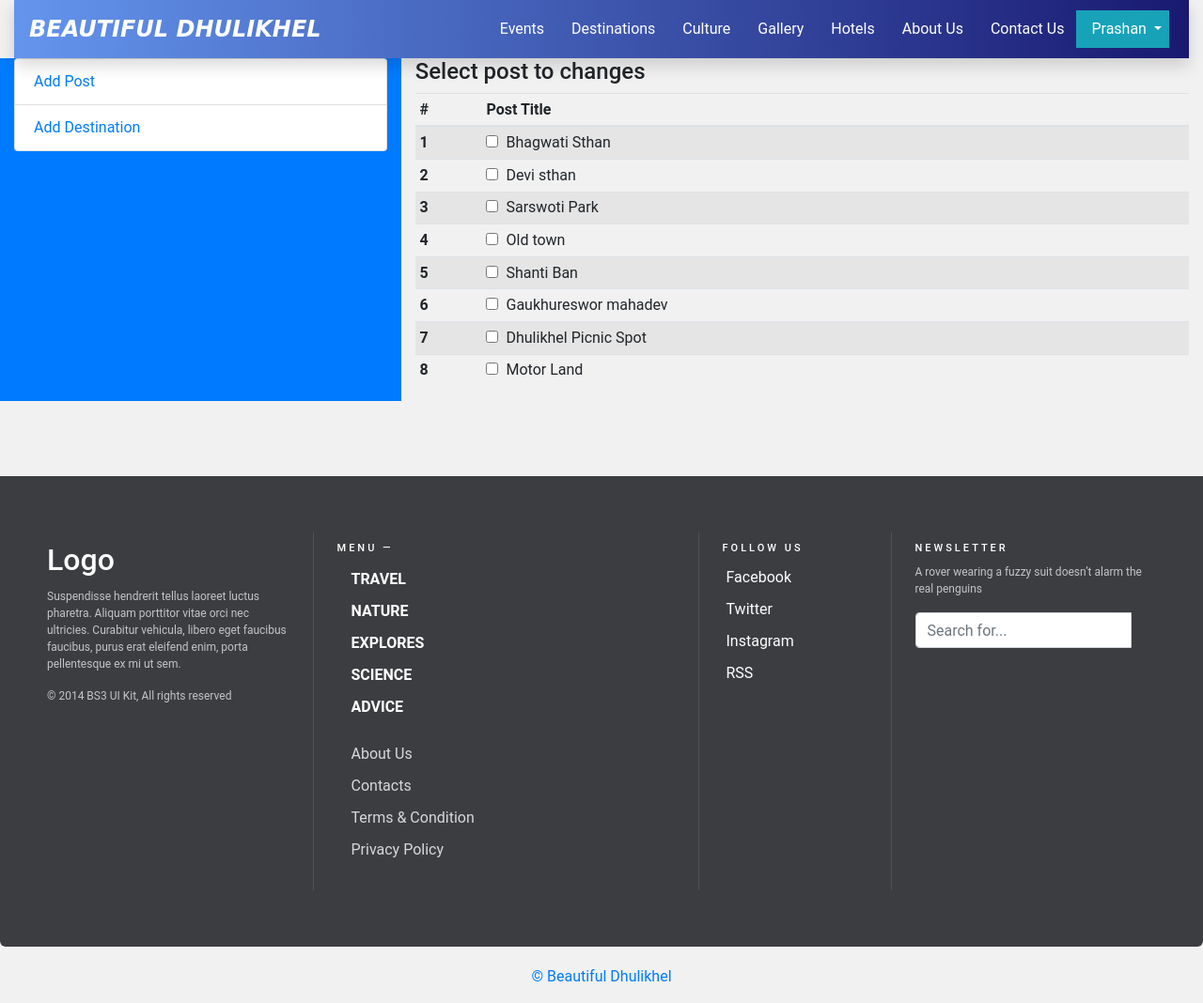
After one commit to ByanjuP/bdhkl, a Django app: page /dashboard/ in a window 1280 px wide. The commit adds this page. Shown: the whole page at 94% size. Run offline with Django 3.2, Linux system fonts and the light colour scheme; a user stored in the database is signed in; data comes from the database, SQL or seed files in the repository; both versions use the stored data as it was after the commit; some libraries are stand-ins or nearby versions.

Commit message:
dashboard

```diff
--- a/bdhkl_app/admin.py
+++ b/bdhkl_app/admin.py
@@ -1,5 +1,5 @@
 from django.contrib import admin
-from .models import Post, Destinations
+from .models import Post, Destinations, Gallery
 from django_summernote.admin import SummernoteModelAdmin
 
 # Register your models here.
@@ -11,3 +11,4 @@ class DestinationsAdmin(SummernoteModelAdmin):
 
 admin.site.register(Post,PostAdmin)
 admin.site.register(Destinations,DestinationsAdmin)
+admin.site.register(Gallery)
--- a/bdhkl_app/static/css/mycss.css
+++ b/bdhkl_app/static/css/mycss.css
@@ -8,12 +8,16 @@ body
         background-image: linear-gradient(to right, cornflowerblue, midnightblue);
         margin-right: 15px;
         margin-left: 15px;
-    box-shadow: ;
+     box-shadow: ;
 
 
 
 }
 
+.navbar-collapse li{
+    margin-right: 5px;
+
+}
 .my-nav a
 {
     color: white;
@@ -23,13 +27,18 @@ body
 {
    background-color: whitesmoke;
     color:black;
-    transition: all .35s ease-in-out;
-
+    transition: all .5s ease-in-out;
+    animation: ease-in;
+    border-radius: 25%;
 
 
 
 }
-
+.nav-font{
+    font-family: 'Rancho', cursive;
+    font-style: italic;
+    font-size: x-large;
+}
 .my-dropdown a
 {
     color: black;
--- a/bdhkl_app/templates/base/navbar.html
+++ b/bdhkl_app/templates/base/navbar.html
@@ -2,8 +2,8 @@
 {% load static %}
 
 {% block content %}
-<nav class="navbar navbar-expand-lg my-nav sticky-top shadow">
-  <a class="navbar-brand font-weight-bold text-uppercase " href="{% url 'home' %}">Beautiful Dhulikhel</a>
+<nav class="navbar navbar-expand-lg my-nav sticky-top shadow ">
+  <a class="navbar-brand font-weight-bold text-uppercase nav-font" href="{% url 'home' %}">Beautiful Dhulikhel</a>
 
   <button class="navbar-toggler" type="button" data-toggle="collapse" data-target="#navbarNavDropdown" aria-controls="navbarNavDropdown" aria-expanded="false" aria-label="Toggle navigation">
     <span class="navbar-toggler-icon"></span>
@@ -12,35 +12,36 @@
     <ul class="navbar-nav  ml-auto">
 
       <li class="nav-item">
-        <a class="nav-link" href="#">Events</a>
+        <a class="nav-link" href="#"><i class="fas fa-clock mr-2"></i>Events</a>
       </li>
       <li class="nav-item">
-        <a class="nav-link" href="#">Destinations</a>
+        <a class="nav-link" href="#"><i class="fas fa-map-marked mr-2 "></i>Destinations</a>
       </li>
       <li class="nav-item">
-        <a class="nav-link" href="#">Culture</a>
+        <a class="nav-link" href="#"><i class="fas fa-star-of-david  mr-2 "></i>Culture</a>
       </li>
       <li class="nav-item">
-        <a class="nav-link" href="#">Gallery</a>
+        <a class="nav-link" href="{% url 'gallery' %}"><i class="fas fa-image mr-2 "></i>Gallery</a>
       </li>
       <li class="nav-item">
-        <a class="nav-link" href="#">Hotels</a>
+        <a class="nav-link" href="#"><i class="fas fa-hotel mr-2 "></i>Hotels</a>
       </li>
        <li class="nav-item">
-        <a class="nav-link" href="#">About Us</a>
+        <a class="nav-link" href="#"><i class="fas fa-info mr-2 "></i>About Us</a>
       </li>
        <li class="nav-item">
-        <a class="nav-link" href="#">Contact Us</a>
+        <a class="nav-link" href="#"><i class="fas fa-mail-bulk mr-2 "></i>Contact Us</a>
       </li>
       {% if user.is_authenticated %}
       <li class="nav-item dropdown ">
         <a class="nav-link dropdown-toggle bg-info text-white" href="#" id="navbarDropdownMenuLink" role="button" data-toggle="dropdown" aria-haspopup="true" aria-expanded="false">
-          {{ user | capfirst }}
+          <i class="fas fa-user-check mr-2 "></i>{{ user | capfirst }}
         </a>
         <div class="dropdown-menu my-dropdown " aria-labelledby="navbarDropdownMenuLink">
-          <a class="dropdown-item" href="#">Dashboard</a>
-          <a class="dropdown-item" href="#">Profile</a>
-          <a class="dropdown-item" href="{% url 'logout' %}">Logout</a>
+          <a class="dropdown-item" href="{% url 'dashboard' %}"><i class="fas fa-columns mr-2 "></i>Dashboard</a>
+          <a class="dropdown-item" href="#"><i class="fas fa-pen mr-2 "></i>Profile</a>
+          <a class="dropdown-item" href="{% url 'post-create' %}"><i class="fas fa-edit mr-2 "></i>Add Post</a>
+          <a class="dropdown-item" href="{% url 'logout' %}"><i class="fas fa-sign-out-alt mr-2 "></i>Logout</a>
 
         </div>
       </li>
--- /dev/null
+++ b/bdhkl_app/templates/dashboard.html
@@ -0,0 +1,39 @@
+{% extends 'index.html' %}
+{% load static % }
+
+
+{% block content %}
+<div class="container-fluid" >
+    <div class="row">
+        <div class="col-md-4 bg-primary">
+            <ul class="list-group">
+                 <li class="list-group-item"><a href="{% url 'post-create' %}"><i class=" fas fa-map"></i> Add Post</a> </li>
+                <li class="list-group-item"><a href="{% url 'destination-create' %}"><i class=" fas fa-map"></i> Add Destination</a> </li>
+
+            </ul>
+
+        </div>
+        <div class="col-md-8 ">
+            <table class="table  table-sm table-striped">
+  <thead>
+  <h4>Select post to changes</h4>
+    <tr>
+      <th scope="col">#</th>
+        <th scope="col">Post Title</th>
+
+  </thead>
+  <tbody>
+  {% for destn in destinations %}
+    <tr>
+      <th scope="row">{{ forloop.counter }}</th>
+      <td><span><input type = "checkbox" class="mr-2"></span>{{ destn.title}}</td>
+
+    </tr>
+   {% endfor %}
+  </tbody>
+</table>
+        </div>
+    </div>
+</div>
+
+{% endblock %}
--- a/bdhkl_app/templates/home.html
+++ b/bdhkl_app/templates/home.html
@@ -4,7 +4,7 @@
  {% block content %}
 
   {% if messages %}
-<div class="col-md-4">
+<div class="col-md-4 mt-1">
     <ul class="messages">
         {% for message in messages %}
        <div class="alert alert-{{ message.tags }} alert-dismissible fade show" role="alert">
@@ -121,7 +121,7 @@ Different adventures like hiking,trekking and recently added zipline are availab
                   <img src="{{ post.featured_image.url }}" class="m-1 rounded-circle" style="height:50px; width: 50px; " alt="...">
                   <div class="media-body ">
                       <a  class="text-dark" href="{% url 'post-detail' post.id %}"><h5 class="mt-0 mb-1 font-weight-bold ">{{ post.title| capfirst }}</h5></a>
-                      <p>{{ post.body|truncatechars:200| safe }}</p>
+                      <p>{{ post.body|truncatewords:20| safe }}</p>
 
                   </div>
               </li>
@@ -147,6 +147,7 @@ Different adventures like hiking,trekking and recently added zipline are availab
 
     <section id = "destinations">
          <h3 class="text-center">Places to Visit</h3>
+
         <div class="row">
 
             {% for destination in destinations%}
--- a/bdhkl_app/templates/index.html
+++ b/bdhkl_app/templates/index.html
@@ -7,13 +7,19 @@
     <meta name="viewport" content="width=device-width, initial-scale=1, shrink-to-fit=no">
 
     <!-- Bootstrap CSS -->
-    <link rel="stylesheet" href="https://cdn.jsdelivr.net/npm/bootstrap@4.5.3/dist/css/bootstrap.min.css" integrity="sha384-TX8t27EcRE3e/ihU7zmQxVncDAy5uIKz4rEkgIXeMed4M0jlfIDPvg6uqKI2xXr2" crossorigin="anonymous">
-    <link rel = "stylesheet" href="{% static 'css/mycss.css' %}">
-    <link rel = "stylesheet" href="{% static 'css/footer.css' %}">
+    <link rel="stylesheet" href="https://cdn.jsdelivr.net/npm/bootstrap@4.5.3/dist/css/bootstrap.min.css"
+          integrity="sha384-TX8t27EcRE3e/ihU7zmQxVncDAy5uIKz4rEkgIXeMed4M0jlfIDPvg6uqKI2xXr2" crossorigin="anonymous">
+    <link rel="stylesheet" href="{% static 'css/mycss.css' %}">
+    <link rel="stylesheet" href="{% static 'css/footer.css' %}">
+    <link href="{% static 'fontawesome_free/css/all.min.css' %}" rel="stylesheet" type="text/css">
+    <link href="{% static 'fontawesome_free/css/fontawesome.css' %}" rel="stylesheet" type="text/css">
+    <link href="{% static 'fontawesome_free/css/brands.css' %}" rel="stylesheet" type="text/css">
+    <link href="{% static 'fontawesome_free/css/solid.css' %}" rel="stylesheet" type="text/css">
     <title>Home Page</title>
   </head>
   <body>
     {% include 'base/navbar.html' %}
+
     {% block content %}
 
 
@@ -25,7 +31,7 @@
     <!-- Option 1: jQuery and Bootstrap Bundle (includes Popper) -->
     <script src="https://code.jquery.com/jquery-3.5.1.slim.min.js" integrity="sha384-DfXdz2htPH0lsSSs5nCTpuj/zy4C+OGpamoFVy38MVBnE+IbbVYUew+OrCXaRkfj" crossorigin="anonymous"></script>
     <script src="https://cdn.jsdelivr.net/npm/bootstrap@4.5.3/dist/js/bootstrap.bundle.min.js" integrity="sha384-ho+j7jyWK8fNQe+A12Hb8AhRq26LrZ/JpcUGGOn+Y7RsweNrtN/tE3MoK7ZeZDyx" crossorigin="anonymous"></script>
-
+     <script src="{% static 'fontawesome_free/js/all.min.js' %}"></script>
     <!-- Option 2: jQuery, Popper.js, and Bootstrap JS
     <script src="https://code.jquery.com/jquery-3.5.1.slim.min.js" integrity="sha384-DfXdz2htPH0lsSSs5nCTpuj/zy4C+OGpamoFVy38MVBnE+IbbVYUew+OrCXaRkfj" crossorigin="anonymous"></script>
     <script src="https://cdn.jsdelivr.net/npm/popper.js@1.16.1/dist/umd/popper.min.js" integrity="sha384-9/reFTGAW83EW2RDu2S0VKaIzap3H66lZH81PoYlFhbGU+6BZp6G7niu735Sk7lN" crossorigin="anonymous"></script>
--- a/bdhkl_app/templates/login.html
+++ b/bdhkl_app/templates/login.html
@@ -2,7 +2,7 @@
 {% load crispy_forms_tags %}
 
 {% block content %}
-<div class=container-fluid>
+<div class="container-fluid">
     <div class="row justify-content-center mt-2">
         <div class="col-md-4 mx-auto">
             <form class = " form"method='POST'>
@@ -13,7 +13,6 @@
                         {{ form | crispy }}
                     </fieldset>
                 </div>
-
                 <button type="submit" class="btn btn-primary">Submit</button>
             </form>
         </div>
--- a/bdhkl_app/urls.py
+++ b/bdhkl_app/urls.py
@@ -2,19 +2,19 @@ from django.contrib import admin
 from django.urls import path
 from . import views
 from .views import post_create,destination_create
-from .views import PostListView,PostDetailView
+from .views import PostListView,PostDetailView,PostDeleteView,PostUpdateView,PostCreateView, gallerycreate
 
 
 urlpatterns = [
     path('', views.home, name='home'),
-    path('postcreate/',views.post_create,name = 'post-create'),
+    path('newpost/',views.post_create,name = 'new-post'),
     path('destinationscreate/',views.destination_create,name = 'destination-create'),
+    path('postcreate/',PostCreateView.as_view(),name = 'post-create'),
     path('postlist/',PostListView.as_view(),name = 'post-list'),
     path('postdetail/<int:pk>/', PostDetailView.as_view(), name='post-detail'),
-
-
-
-
-
-
+    path('postdelete/<int:pk>/',PostDeleteView.as_view(),name = 'post-delete'),
+    path('postupdate/<int:pk>/',PostUpdateView.as_view(),name = 'post-update'),
+    path('dashboard/', views.dashboard, name = 'dashboard'),
+    path('addgallery/', views.gallerycreate, name = 'gallery-add'),
+    path('gallery/',views.gallery, name = 'gallery')
 ]
--- a/bdhkl_app/views.py
+++ b/bdhkl_app/views.py
@@ -1,16 +1,24 @@
 from django.shortcuts import render,redirect
-from .models import Post,Destinations
-from .forms import PostCreateForm,DestinationForm
+from .models import Post,Destinations, Gallery
+from .forms import PostCreateForm,DestinationForm, GalleyForm
 from django.contrib import  messages
+from .models import Post
 from  django.contrib.auth.decorators import login_required
-from django.views.generic import ListView,DetailView,UpdateView,CreateView
-
+from django.views.generic import ListView,DetailView,UpdateView,CreateView,DeleteView
+from django.contrib.auth.mixins import LoginRequiredMixin,UserPassesTestMixin
+from django.contrib.messages.views import SuccessMessageMixin
 
 
 def home(request):
     posts = Post.objects.all().order_by('-date_posted')[:6]
     destinations = Destinations.objects.all().order_by('date_posted')[:6]
     return render(request,'home.html',  {'posts':posts, 'destinations':destinations})
+
+
+@login_required(login_url='/login')
+def dashboard(request):
+    destinations = Destinations.objects.all().order_by('date_posted')
+    return render( request,'dashboard.html',{'destinations': destinations})
 
 
 @login_required()
@@ -45,14 +53,79 @@ def destination_create(request):
     return render(request,'destination_create_form.html',{'form':form})
 
 
+@login_required()
+def gallerycreate(request):
+    if request.method == 'POST':
+        form = GalleyForm(request.POST, request.FILES)
+        if form.is_valid():
+            post = form.save(commit=False)
+            post.author = request.user
+            post.save()
+            messages.success(request,'Picture has been added succesfully')
+            return redirect('home')
+    else:
+            form = GalleyForm()
+    return render(request,'galleryadd.html', {'form': form})
+def gallery(request):
+    gallery = Gallery.objects.all()
+    return render(request,'gallery.html',{'gallery':gallery})
+
+
+
 #class view begins here
 
+class PostCreateView(LoginRequiredMixin,SuccessMessageMixin,CreateView):
+    model = Post
+    form_class = PostCreateForm
+    template_name = 'postcreateform.html'
+    success_message = 'Post %(title)s is succesfully created'
+
+    def form_valid(self, form):
+        form.instance.author = self.request.user
+        return super().form_valid(form)
+
+#class listview
 class PostListView(ListView):
     model = Post
     context_object_name = 'posts'
     template_name = 'post_list.html'
     paginate_by = 6
 
+#class detailview
 class PostDetailView(DetailView):
     model = Post
     template_name = 'post_detail.html'
+
+#class delete view
+class PostDeleteView(LoginRequiredMixin,SuccessMessageMixin,DeleteView):
+    model = Post
+    template_name = 'post_delete.html'
+    success_url = '/'
+    success_message = '%(title)s has been deleted!'
+
+    def delete(self, request, *args, **kwargs):
+        messages.warning(self.request, self.success_message)
+        return super(PostDeleteView, self).delete(request, *args, **kwargs)
+
+    def test_func(self):
+        post = self.get_object()
+        if self.request.user == post.author:
+            return True
+        return false
+
+#class updateview
+class PostUpdateView(LoginRequiredMixin,UserPassesTestMixin,SuccessMessageMixin,UpdateView):
+    model = Post
+    form_class = PostCreateForm
+    success_message = '%(title)s was updated succesfully!'
+    template_name = 'postcreateform.html'
+    success_url = '/'
+
+    def form_valid(self, form):
+        form.instance.author = self.request.user
+        return super().form_valid(form)
+    def test_func(self):
+        post = self.get_object()
+        if post.author == self.request.user:
+            return True
+        return False
--- a/bdhkl_project/settings.py
+++ b/bdhkl_project/settings.py
@@ -40,6 +40,7 @@ INSTALLED_APPS = [
     'bdhkl_app',
     'crispy_forms',
     'django_summernote',
+    'fontawesome-free',
 ]
 
 MIDDLEWARE = [
```
Also changed, not shown: bdhkl_app/forms.py (+7 -2 lines), bdhkl_app/models.py (+19 -0 lines), bdhkl_app/templates/gallery.html (added, +174 -0 lines), bdhkl_app/templates/galleryadd.html (added, +17 -0 lines), bdhkl_app/templates/post_delete.html (added, +26 -0 lines), bdhkl_app/templates/post_detail.html (+18 -4 lines), bdhkl_app/templates/testclassform.html (added, +19 -0 lines), db.sqlite3.
